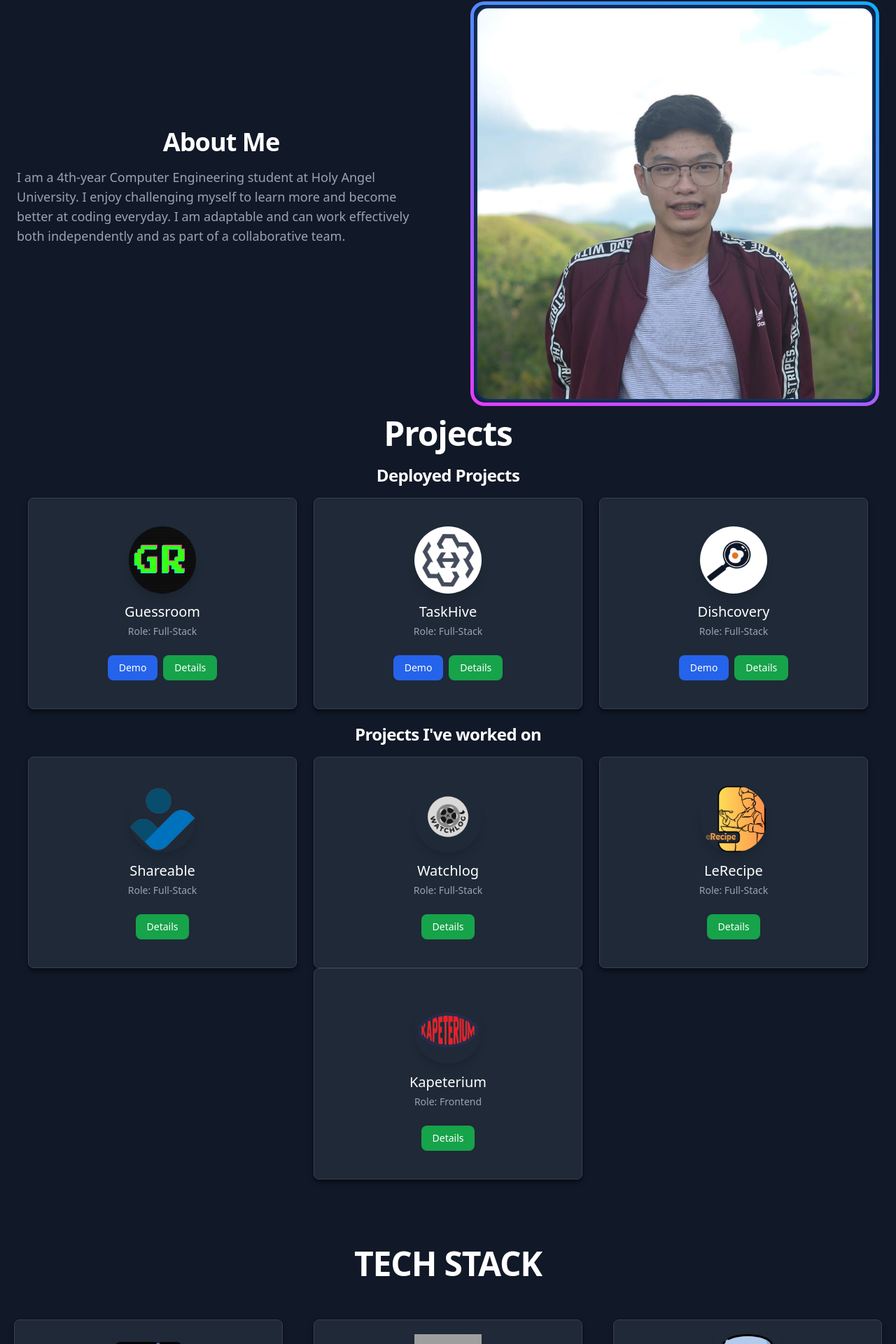
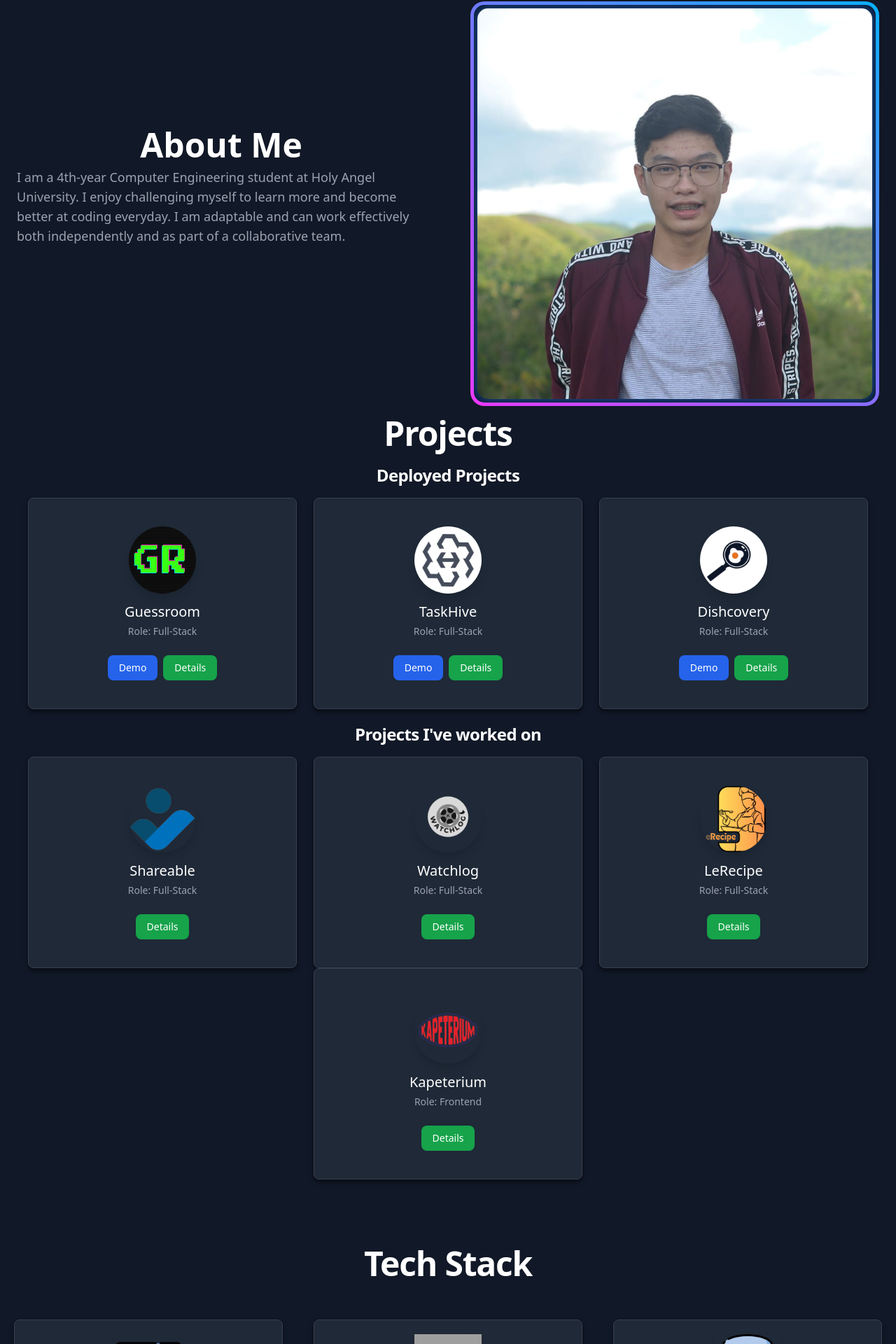
Before and after one commit to johnmartinroque/Portfolio, a React (Create React App) app in the folder portfolio/: page / in a window 1280 px wide. Shown: the part 797-2717 px from the top of the page at 70% size. Built offline with nearby package versions, Linux system fonts and the light colour scheme; grey boxes are pictures that could not be loaded.

Commit message:
css stuff

```diff
--- a/portfolio/src/components/sections/AboutMe.jsx
+++ b/portfolio/src/components/sections/AboutMe.jsx
@@ -16,7 +16,10 @@ function AboutMe() {
       <section class=" dark:bg-gray-900">
         <div class="gap-16 items-center py-8 px-4 mx-auto max-w-screen-xl lg:grid lg:grid-cols-2 lg:py-16 lg:px-6">
           <div class="font-light text-gray-500 sm:text-lg dark:text-gray-400">
-            <h2 class="mb-4 text-4xl tracking-tight font-extrabold text-gray-900 dark:text-white text-center ">
+            <h2
+              className={`mb-2 text-3xl font-extrabold leading-none tracking-tight text-gray-900 md:text-4xl lg:text-5xl dark:text-white text-center
+  ${isVisible ? "tracking-in-contract" : ""}`}
+            >
               About Me
             </h2>
             <p class="mb-4">
--- a/portfolio/src/components/sections/Skills.jsx
+++ b/portfolio/src/components/sections/Skills.jsx
@@ -15,8 +15,8 @@ function Skills() {
         }`}
       >
         <div className="mb-14 text-center">
-          <h1 className="mb-2 text-3xl font-extrabold leading-none tracking-tight text-gray-900 md:text-4xl lg:text-5xl dark:text-white">
-            TECH STACK
+          <h1 className="mb-2 text-3xl font-extrabold leading-none tracking-tight text-gray-900 md:text-4xl lg:text-5xl dark:text-white text-center">
+            Tech Stack
           </h1>
         </div>
 
--- a/portfolio/src/css/AboutMe.css
+++ b/portfolio/src/css/AboutMe.css
@@ -62,3 +62,37 @@
   inset: 5px;
   border-radius: 15px;
 }
+
+.tracking-in-contract {
+  -webkit-animation: tracking-in-contract 1s cubic-bezier(0.215, 0.61, 0.355, 1)
+    both;
+  animation: tracking-in-contract 1s cubic-bezier(0.215, 0.61, 0.355, 1) both;
+}
+
+@-webkit-keyframes tracking-in-contract {
+  0% {
+    letter-spacing: 1em;
+    opacity: 0;
+  }
+  40% {
+    opacity: 0.6;
+  }
+  100% {
+    letter-spacing: normal;
+    opacity: 1;
+  }
+}
+
+@keyframes tracking-in-contract {
+  0% {
+    letter-spacing: 1em;
+    opacity: 0;
+  }
+  40% {
+    opacity: 0.6;
+  }
+  100% {
+    letter-spacing: normal;
+    opacity: 1;
+  }
+}
--- a/portfolio/src/screens/Contact.jsx
+++ b/portfolio/src/screens/Contact.jsx
@@ -34,7 +34,7 @@ function Contact() {
   }
 
   return (
-    <div className="flex flex-col justify-center items-center mt-5 w-full px-4">
+    <div className="flex flex-col justify-center items-center mt-5 w-full px-4 pb-20">
       <h1 className="mb-4 text-3xl font-extrabold leading-none tracking-tight text-gray-900 md:text-4xl dark:text-white text-center pt-5">
         Contact Me
       </h1>
--- a/portfolio/src/screens/detailed/ProjectDetailed.jsx
+++ b/portfolio/src/screens/detailed/ProjectDetailed.jsx
@@ -132,9 +132,9 @@ function ProjectDetailed() {
         </div>
       )}
       <button
+        onClick={() => navigate("/")}
         type="button"
-        onClick={() => navigate(`/`)}
-        class="text-white bg-gradient-to-r from-cyan-500 to-blue-500 hover:bg-gradient-to-bl focus:ring-4 focus:outline-none focus:ring-cyan-300 dark:focus:ring-cyan-800 font-medium rounded-lg text-sm px-5 py-2.5 text-center me-2 mb-2"
+        className="text-white mt-5 bg-gradient-to-r from-blue-500 via-blue-600 to-blue-700 hover:bg-gradient-to-br focus:ring-4 focus:outline-none focus:ring-blue-300 dark:focus:ring-blue-800 shadow-lg shadow-blue-500/50 dark:shadow-lg dark:shadow-blue-800/80 font-medium rounded-lg text-sm px-5 py-2.5"
       >
         Go Back
       </button>
```
